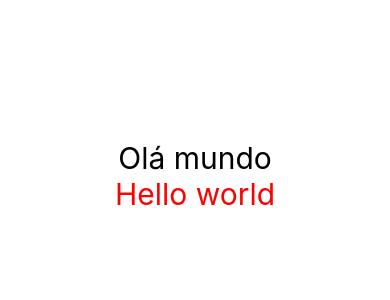
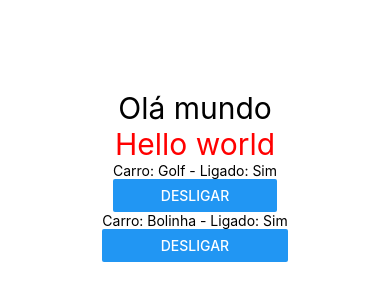
Before and after one commit to MateusPitura/app1, a React Native app: screen / in a window 390 px wide. Shown: the part 246-546 px from the top of the page. Built offline with nearby package versions, Linux system fonts and the light colour scheme.

Commit message:
feat(project): botões usando state
Utilizado componente de class

```diff
--- a/App.tsx
+++ b/App.tsx
@@ -8,6 +8,8 @@ export default function App1(){
     <View style={Estilos.conteiner}>
         <Text style={Estilos.textoTitulo}>Olá mundo</Text>
         <Text style={Estilos.textoPadrao}>Hello world</Text>
+        <CarroC nome="Golf"/>
+        <CarroC nome="Bolinha"/>
     </View>
   );
 };
--- a/componentes/CarroC.tsx
+++ b/componentes/CarroC.tsx
@@ -5,13 +5,15 @@ export default class Carro extends Component{
     state={
         ligado:true,
     }
-    render(props){
+    render(props: any){
         return(
             <View>
-                <Text>Carro:{this.props.nome} - Ligado:{this.state.ligado?"Sim":"Não"}</Text>
+                <Text>Carro: {this.props.nome} - Ligado: {this.state.ligado?"Sim":"Não"}</Text>
                 <Button
                     title={this.state.ligado?"Desligar":"Ligar"}
-                    onPress
+                    onPress={
+                        ()=>{{this.setState({ligado:!this.state.ligado})}}
+                    }
                 />
             </View>
         )
```
